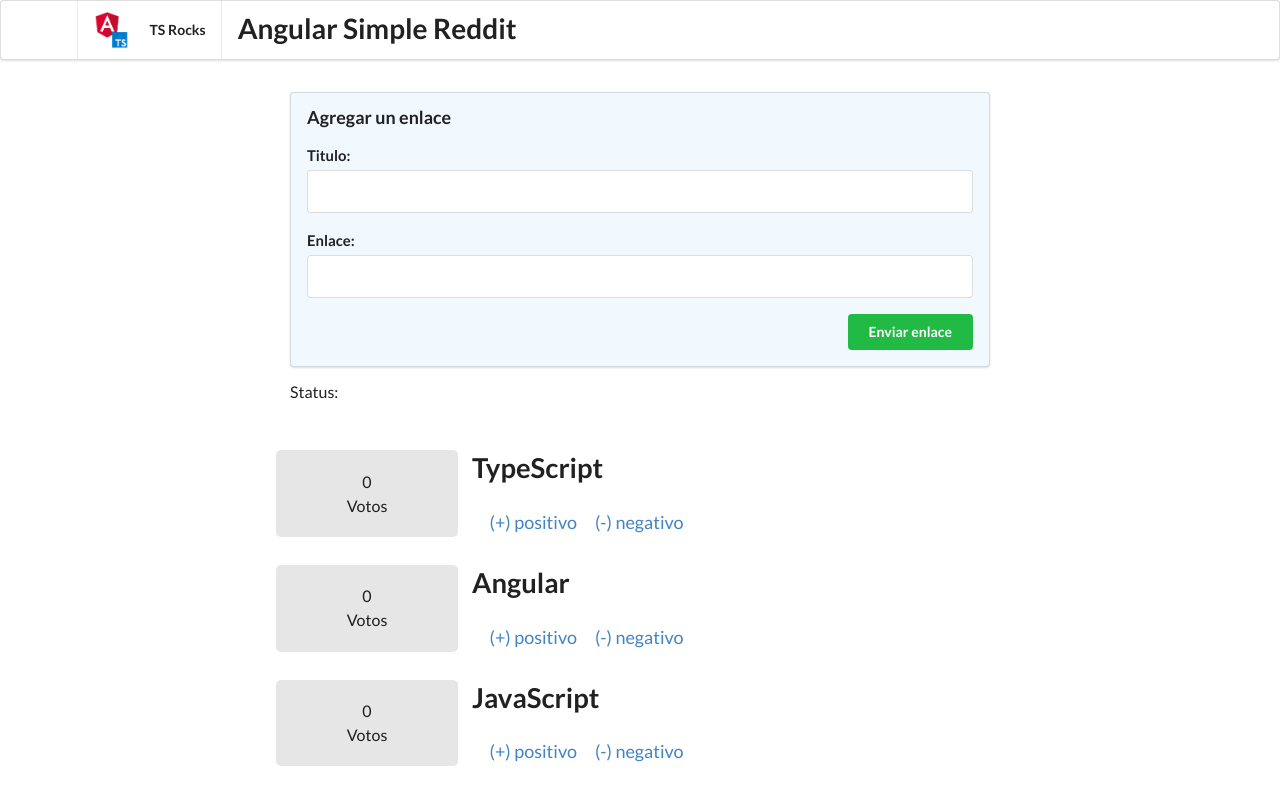
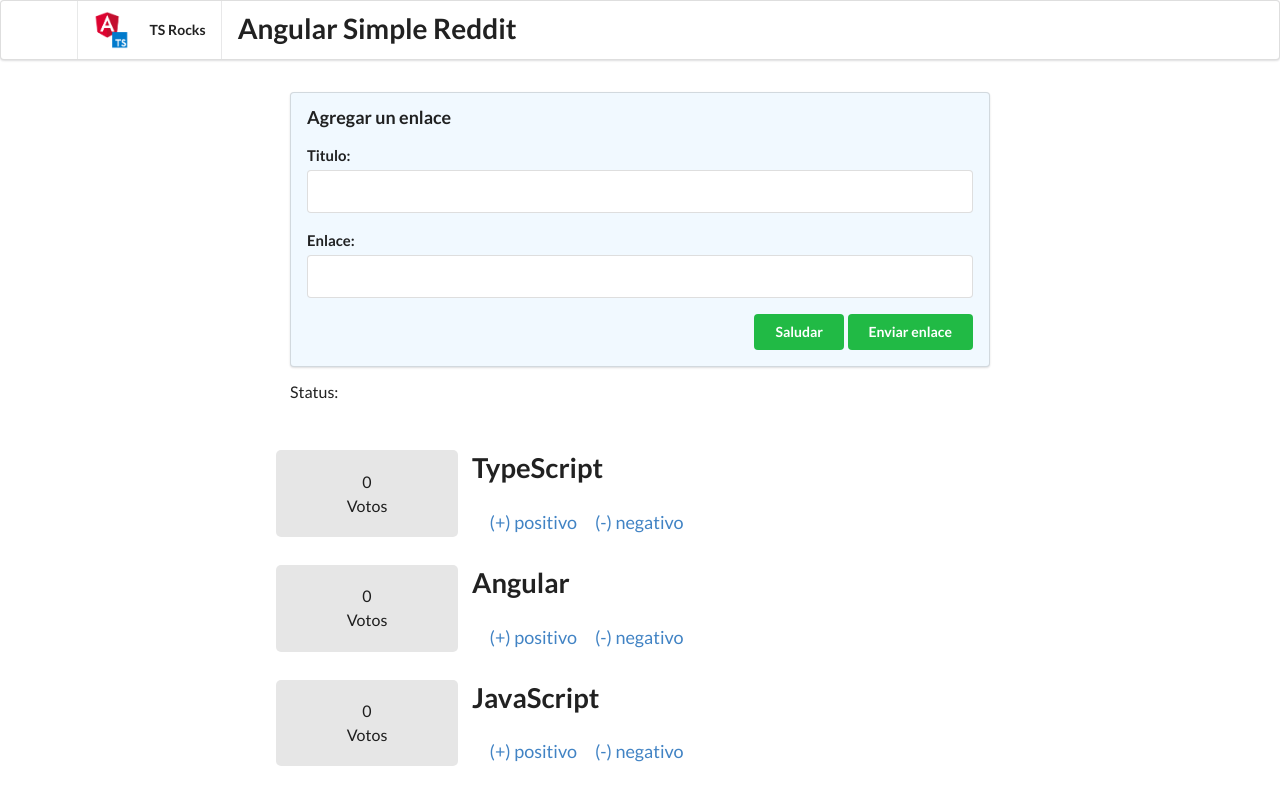
Before and after one commit to tuxtor/angular-reddit, an Angular app: page / in a window 1280 px wide. Built offline with nearby package versions, Linux system fonts and the light colour scheme.

Commit message:
Adding service

```diff
--- a/src/app/app.component.html
+++ b/src/app/app.component.html
@@ -14,6 +14,10 @@
         class="ui positive right floated button" >
         Enviar enlace
     </button>
+    <button (click)="ejecutarSaludar()"
+        class="ui positive right floated button" >
+        Saludar
+    </button>
 </form>
 <p>Status: {{statusMessage}}</p>
 <div class="ui grid posts">
--- a/src/app/app.component.ts
+++ b/src/app/app.component.ts
@@ -1,5 +1,6 @@
-import { Component } from '@angular/core';
+import { Component, ReflectiveInjector } from '@angular/core';
 import { Article } from './article/article.model';
+import { HolaService } from './services/HolaService';
 
 @Component({
   selector: 'app-root',
@@ -11,7 +12,8 @@ export class AppComponent {
   articles: Article[];
   statusMessage: string;
 
-  constructor() {
+  // Inyeccion por constructor
+  constructor(private holaService: HolaService) {
     this.articles = [new Article(0, 'TypeScript', 'https://www.typescriptlang.org/'),
       new Article(0, 'Angular', 'https://angular.io'),
       new Article(0, 'JavaScript', 'https://developer.mozilla.org/es/docs/Web/JavaScript')];
@@ -37,4 +39,9 @@ export class AppComponent {
   receptorDelEvento(info: string) {
     this.statusMessage = info;
   }
+
+  ejecutarSaludar() {
+    console.log( this.holaService.saludar('Victor'))
+    return false;
+  }
 }
--- a/src/app/app.module.ts
+++ b/src/app/app.module.ts
@@ -3,6 +3,7 @@ import { NgModule } from '@angular/core';
 
 import { AppComponent } from './app.component';
 import { ArticleComponent } from './article/article.component';
+import { HolaService } from './services/HolaService';
 
 @NgModule({
   declarations: [//Candidato a inyeccion de dependencias
@@ -11,7 +12,9 @@ import { ArticleComponent } from './article/article.component';
   imports: [ //Importar funcionalidad desde bibliotecas
     BrowserModule
   ],
-  providers: [], //Servicios, eventos y fabricas de objetos
+  providers: [
+    HolaService //Singleton
+  ], //Servicios, eventos y fabricas de objetos
   bootstrap: [AppComponent] //Sector de arranque
 })
 export class AppModule { }
--- /dev/null
+++ b/src/app/services/HolaService.ts
@@ -0,0 +1,11 @@
+import { Injectable } from '@angular/core';
+
+@Injectable({
+  providedIn: 'root'
+})
+export class HolaService {
+
+  saludar(nombre: string) {
+    return `Hola ${nombre}`
+  }
+}
```
Also changed, not shown: 1 other file (tests, documents, lock files or other folders).
